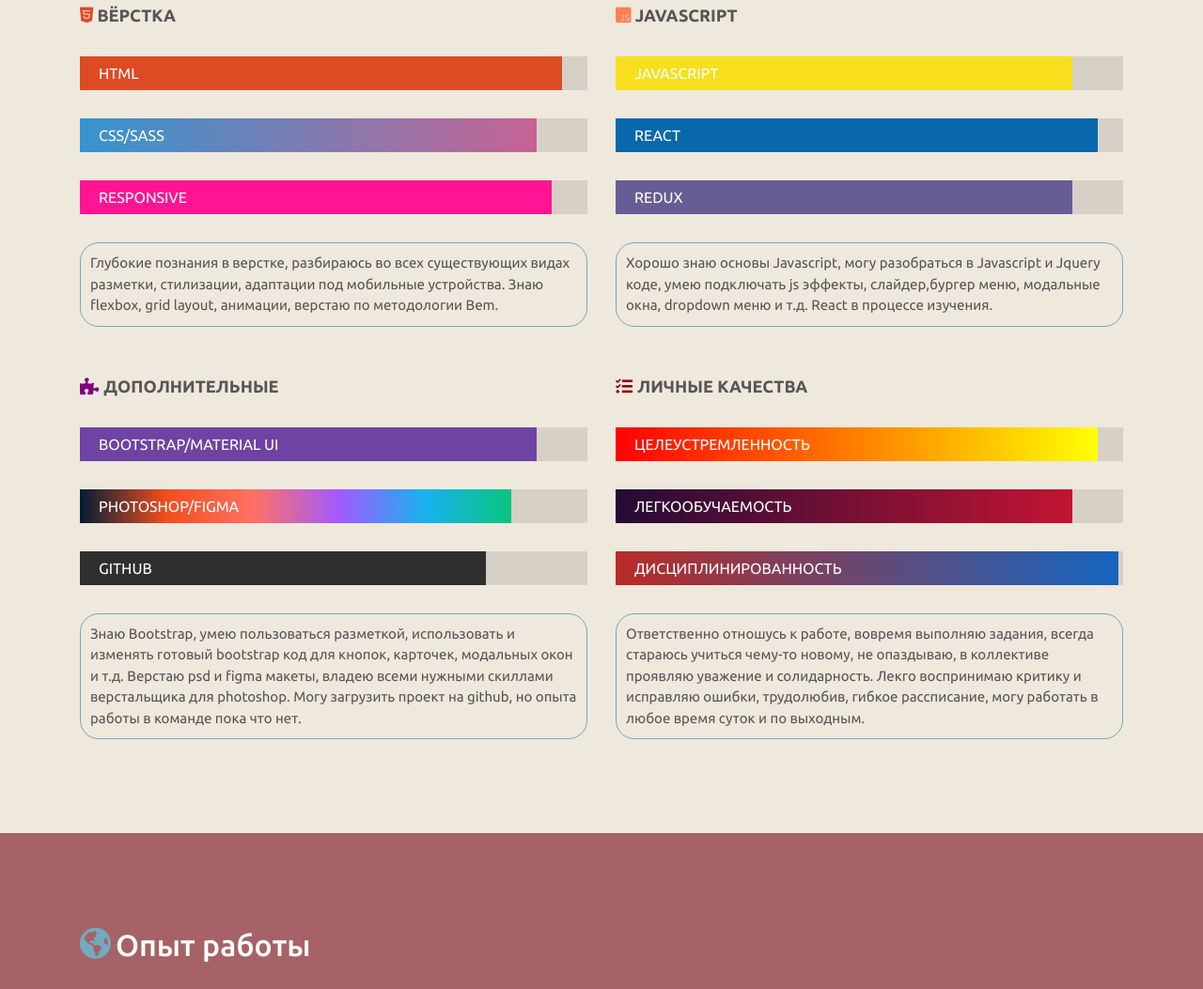
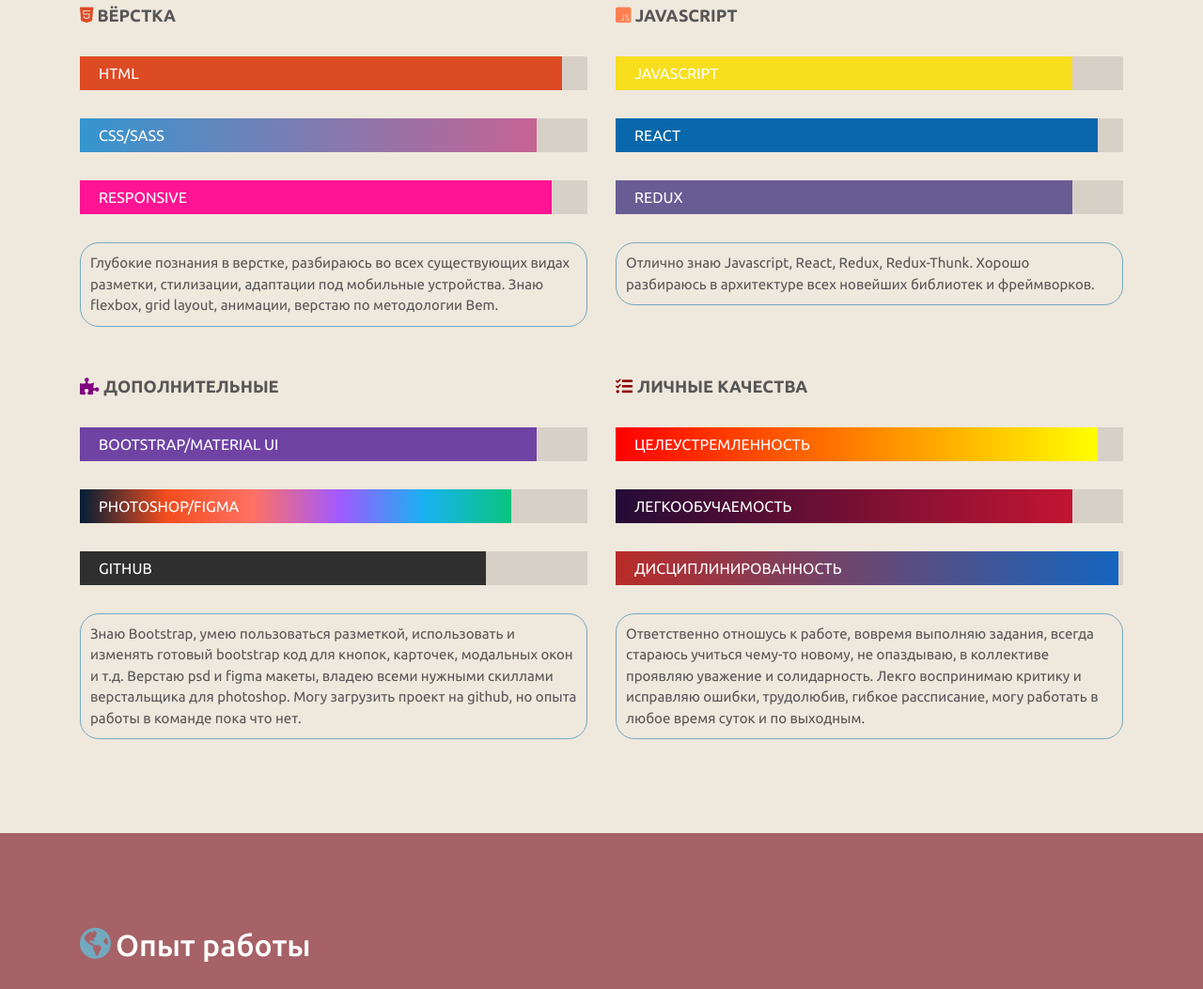
Before and after one commit to Iskanderovulan/Resume-Frontend-2021, a plain HTML site: page index.html in a window 1280 px wide. Shown: the part 1149-2202 px from the top of the page at 94% size. Drawn offline with nearby package versions, Linux system fonts and the light colour scheme.

Commit message:
Update index.html

```diff
--- a/index.html
+++ b/index.html
@@ -142,9 +142,8 @@
                     <div class="skills__line skills__line-js-3">Redux</div>
                 </div>
                 <p class="skills__description">
-                    Хорошо знаю основы Javascript, могу разобраться в Javascript и Jquery коде, умею подключать js
-                    эффекты, слайдер,бургер меню, модальные окна, dropdown меню и т.д.
-                    React в процессе изучения.
+                       Отлично знаю Javascript, React, Redux, Redux-Thunk. Хорошо разбираюсь в архитектуре всех новейших библиотек и
+                    фреймворков.
                 </p>
             </div>
             <div class="col wow bounceInLeft">
```
